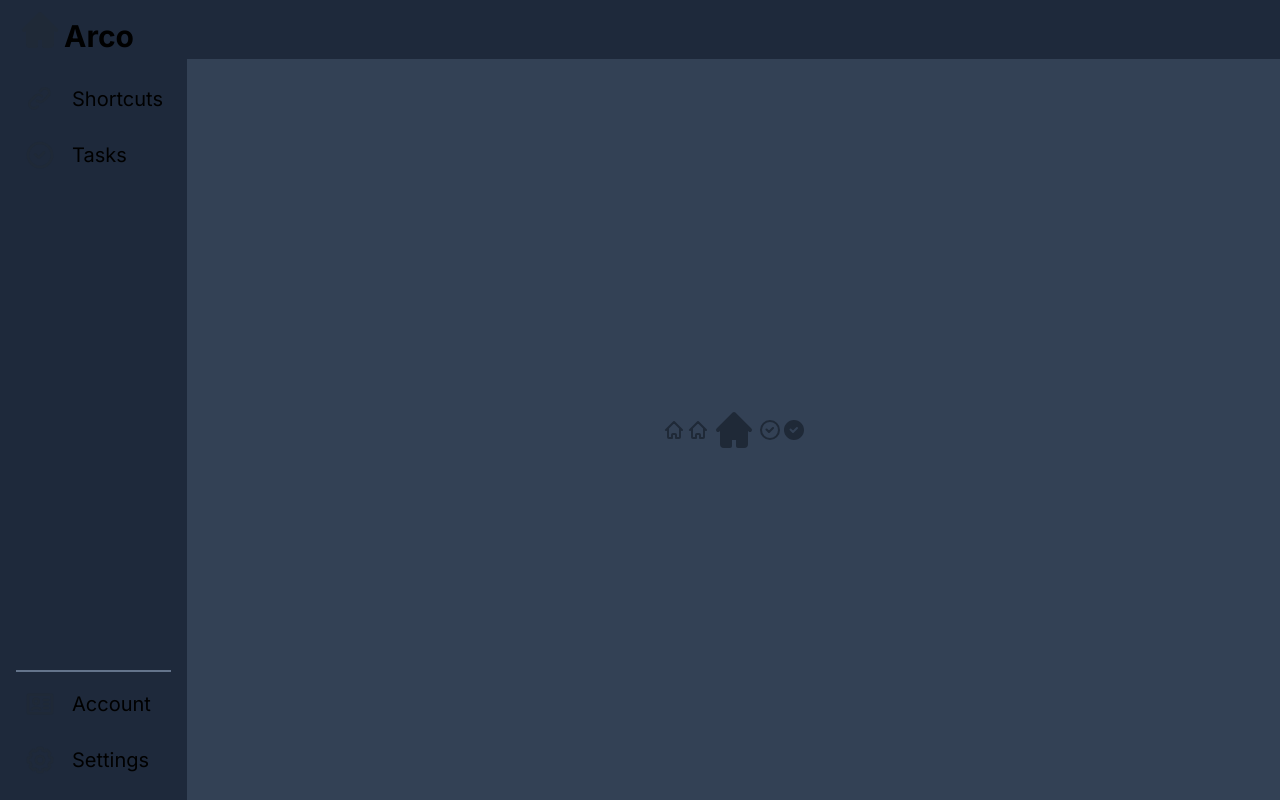
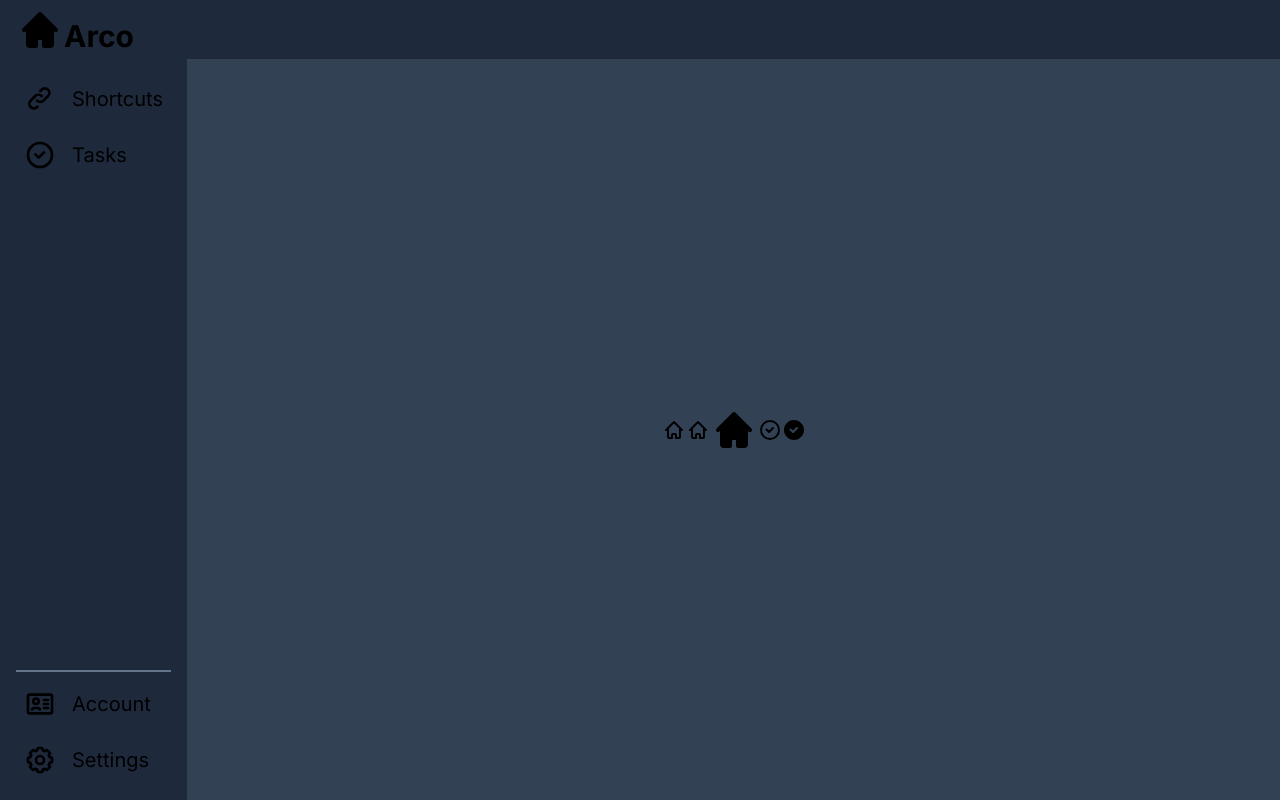
Before and after one commit to adrianLach/NextJS_NextAuth_TS_Prisma_TailwindCSS_ESlint, a Next.js app: page /apps in a window 1280 px wide. Built offline with nearby package versions, Linux system fonts and the light colour scheme.

Commit message:
Added CloseIcon and removed default text color

```diff
--- a/src/components/Icons.tsx
+++ b/src/components/Icons.tsx
@@ -10,9 +10,21 @@ export type IconProps = {
 const parseIconProps = (props: IconProps) => {
     return {
         size: props.size || 24,
-        className: `w-[${props.size || 24}px] h-[${props.size || 24}px] text-gray-800 dark:text-white ${props.className || ''}`
+        className: `w-[${props.size || 24}px] h-[${props.size || 24}px] ${props.className || ''}`
     }
 }
+
+const CloseIcon = (props: IconProps) => {
+
+    const { size, className } = parseIconProps(props)
+
+    return (
+        <svg className={className} aria-hidden="true" xmlns="http://www.w3.org/2000/svg" width={size} height={size} fill="none" viewBox="0 0 24 24">
+            <path stroke="currentColor" strokeLinecap="round" strokeLinejoin="round" strokeWidth="2" d="M6 18 17.94 6M18 18 6.06 6"/>
+        </svg>
+    )
+}
+
 
 const HomeIcon = (props: IconProps) => {
 
@@ -140,4 +152,4 @@ const BinIcon = (props: IconProps) => {
     )
 }
 
-export { HomeIcon, HomeSolidIcon, CheckCircleIcon, CheckCircleSolidIcon, SettingsIcon, SettingsSolidIcon, LinkIcon, ProfileCardIcon, ProfileCardSolidIcon, BinIcon, BinSolidIcon }
+export { HomeIcon, HomeSolidIcon, CheckCircleIcon, CheckCircleSolidIcon, SettingsIcon, SettingsSolidIcon, LinkIcon, ProfileCardIcon, ProfileCardSolidIcon, BinIcon, BinSolidIcon, CloseIcon }
```
